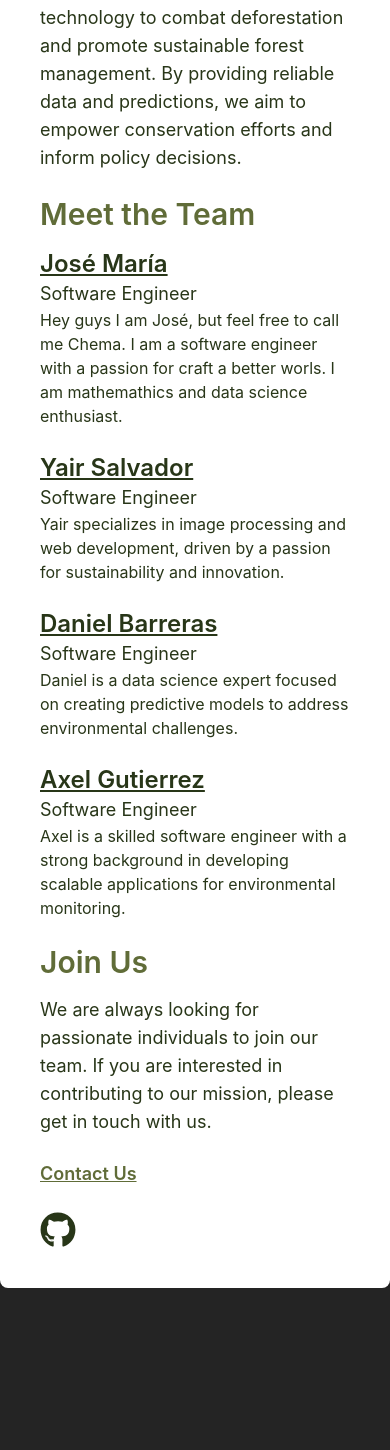
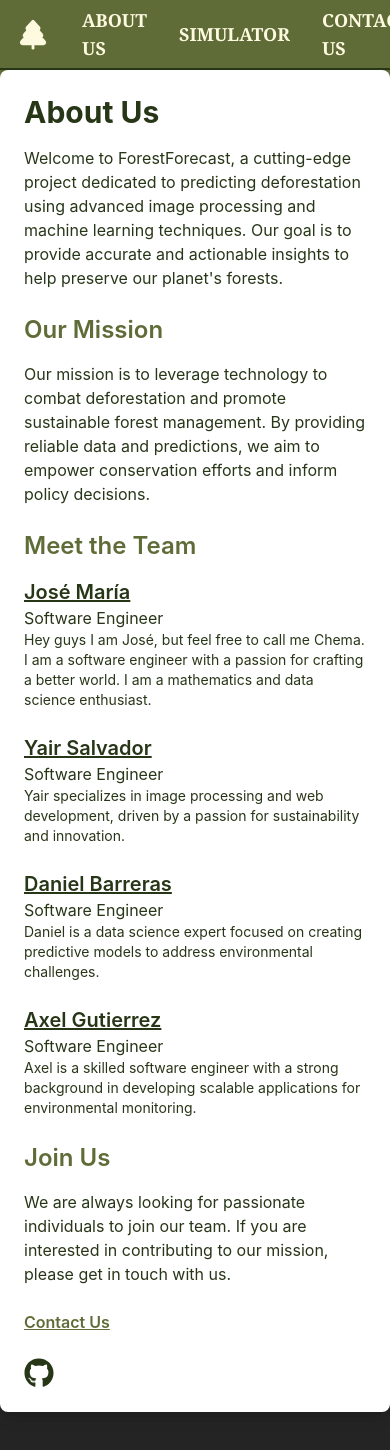
Before and after one commit to FerretScript/ForestForecast, a React (Vite) app: page / in a window 390 px wide. Shown: the top 1450 px of the page. Before the commit the page ends 1288 px from the top, so only its background shows below. Built offline with nearby package versions, Linux system fonts and the light colour scheme; what tailwindcss-hero-patterns would draw is missing.

Commit message:
Responsiveness

```diff
--- a/src/Pages/Landing.tsx
+++ b/src/Pages/Landing.tsx
@@ -3,33 +3,35 @@ import { FaGithub } from "react-icons/fa";
 
 export default function AboutUs() {
   return (
-    <div className="flex h-screen w-screen flex-col items-center justify-start">
+    <div className="flex min-h-screen w-full flex-col items-center justify-start">
       <Header />
       <div className="relative flex h-full w-full items-center justify-center pb-28">
         <div className="absolute left-0 top-0 -z-10 h-[60rem] w-screen bg-[#606C38] heropattern-topography-dgreen/35" />
-        <div className="relative z-10 max-w-4xl rounded-lg bg-white p-10 shadow-lg">
-          <h1 className="mb-4 text-4xl font-bold text-[#283618]">About Us</h1>
-          <p className="mb-6 text-lg text-[#283618]">
+        <div className="relative z-10 max-w-4xl rounded-lg bg-white p-6 shadow-lg sm:p-10">
+          <h1 className="mb-4 text-3xl font-bold text-[#283618] sm:text-4xl">
+            About Us
+          </h1>
+          <p className="mb-6 text-base text-[#283618] sm:text-lg">
             Welcome to ForestForecast, a cutting-edge project dedicated to
             predicting deforestation using advanced image processing and machine
             learning techniques. Our goal is to provide accurate and actionable
             insights to help preserve our planet's forests.
           </p>
-          <h2 className="mb-4 text-3xl font-semibold text-[#606C38]">
+          <h2 className="mb-4 text-2xl font-semibold text-[#606C38] sm:text-3xl">
             Our Mission
           </h2>
-          <p className="mb-6 text-lg text-[#283618]">
+          <p className="mb-6 text-base text-[#283618] sm:text-lg">
             Our mission is to leverage technology to combat deforestation and
             promote sustainable forest management. By providing reliable data
             and predictions, we aim to empower conservation efforts and inform
             policy decisions.
           </p>
-          <h2 className="mb-4 text-3xl font-semibold text-[#606C38]">
+          <h2 className="mb-4 text-2xl font-semibold text-[#606C38] sm:text-3xl">
             Meet the Team
           </h2>
           <div className="mb-6 grid grid-cols-1 gap-6 sm:grid-cols-2">
             <div>
-              <h3 className="text-2xl font-semibold text-[#283618]">
+              <h3 className="text-xl font-semibold text-[#283618] sm:text-2xl">
                 <a
                   href="https://www.linkedin.com/in/jos%C3%A9-mar%C3%ADa-soto-valenzuela-070a2626b/"
                   className="text-[#283618] underline"
@@ -37,15 +39,17 @@ export default function AboutUs() {
                   José María
                 </a>
               </h3>
-              <p className="text-lg text-[#283618]">Software Engineer</p>
-              <p className="text-[#283618]">
+              <p className="text-base text-[#283618] sm:text-lg">
+                Software Engineer
+              </p>
+              <p className="text-sm text-[#283618] sm:text-base">
                 Hey guys I am José, but feel free to call me Chema. I am a
-                software engineer with a passion for craft a better worls. I am
-                mathemathics and data science enthusiast.
+                software engineer with a passion for crafting a better world. I
+                am a mathematics and data science enthusiast.
               </p>
             </div>
             <div>
-              <h3 className="text-2xl font-semibold text-[#283618]">
+              <h3 className="text-xl font-semibold text-[#283618] sm:text-2xl">
                 <a
                   href="https://www.linkedin.com/in/yairsalvador"
                   className="text-[#283618] underline"
@@ -53,14 +57,16 @@ export default function AboutUs() {
                   Yair Salvador
                 </a>
               </h3>
-              <p className="text-lg text-[#283618]">Software Engineer</p>
-              <p className="text-[#283618]">
+              <p className="text-base text-[#283618] sm:text-lg">
+                Software Engineer
+              </p>
+              <p className="text-sm text-[#283618] sm:text-base">
                 Yair specializes in image processing and web development, driven
                 by a passion for sustainability and innovation.
               </p>
             </div>
             <div>
-              <h3 className="text-2xl font-semibold text-[#283618]">
+              <h3 className="text-xl font-semibold text-[#283618] sm:text-2xl">
                 <a
                   href="https://www.linkedin.com/in/danielbarreras"
                   className="text-[#283618] underline"
@@ -68,14 +74,16 @@ export default function AboutUs() {
                   Daniel Barreras
                 </a>
               </h3>
-              <p className="text-lg text-[#283618]">Software Engineer</p>
-              <p className="text-[#283618]">
+              <p className="text-base text-[#283618] sm:text-lg">
+                Software Engineer
+              </p>
+              <p className="text-sm text-[#283618] sm:text-base">
                 Daniel is a data science expert focused on creating predictive
                 models to address environmental challenges.
               </p>
             </div>
             <div>
-              <h3 className="text-2xl font-semibold text-[#283618]">
+              <h3 className="text-xl font-semibold text-[#283618] sm:text-2xl">
                 <a
                   href="https://www.linkedin.com/in/axelgutierrez"
                   className="text-[#283618] underline"
@@ -83,31 +91,33 @@ export default function AboutUs() {
                   Axel Gutierrez
                 </a>
               </h3>
-              <p className="text-lg text-[#283618]">Software Engineer</p>
-              <p className="text-[#283618]">
+              <p className="text-base text-[#283618] sm:text-lg">
+                Software Engineer
+              </p>
+              <p className="text-sm text-[#283618] sm:text-base">
                 Axel is a skilled software engineer with a strong background in
                 developing scalable applications for environmental monitoring.
               </p>
             </div>
           </div>
-          <h2 className="mb-4 text-3xl font-semibold text-[#606C38]">
+          <h2 className="mb-4 text-2xl font-semibold text-[#606C38] sm:text-3xl">
             Join Us
           </h2>
-          <p className="mb-6 text-lg text-[#283618]">
+          <p className="mb-6 text-base text-[#283618] sm:text-lg">
             We are always looking for passionate individuals to join our team.
             If you are interested in contributing to our mission, please get in
             touch with us.
           </p>
           <a
             href="/contact"
-            className="text-lg font-semibold text-[#606C38] underline"
+            className="text-base font-semibold text-[#606C38] underline sm:text-lg"
           >
             Contact Us
           </a>
           <div className="mt-6">
             <a
               href="https://github.com/FerretScript"
-              className="text-4xl text-[#283618]"
+              className="text-3xl text-[#283618] sm:text-4xl"
             >
               <FaGithub />
             </a>
```
